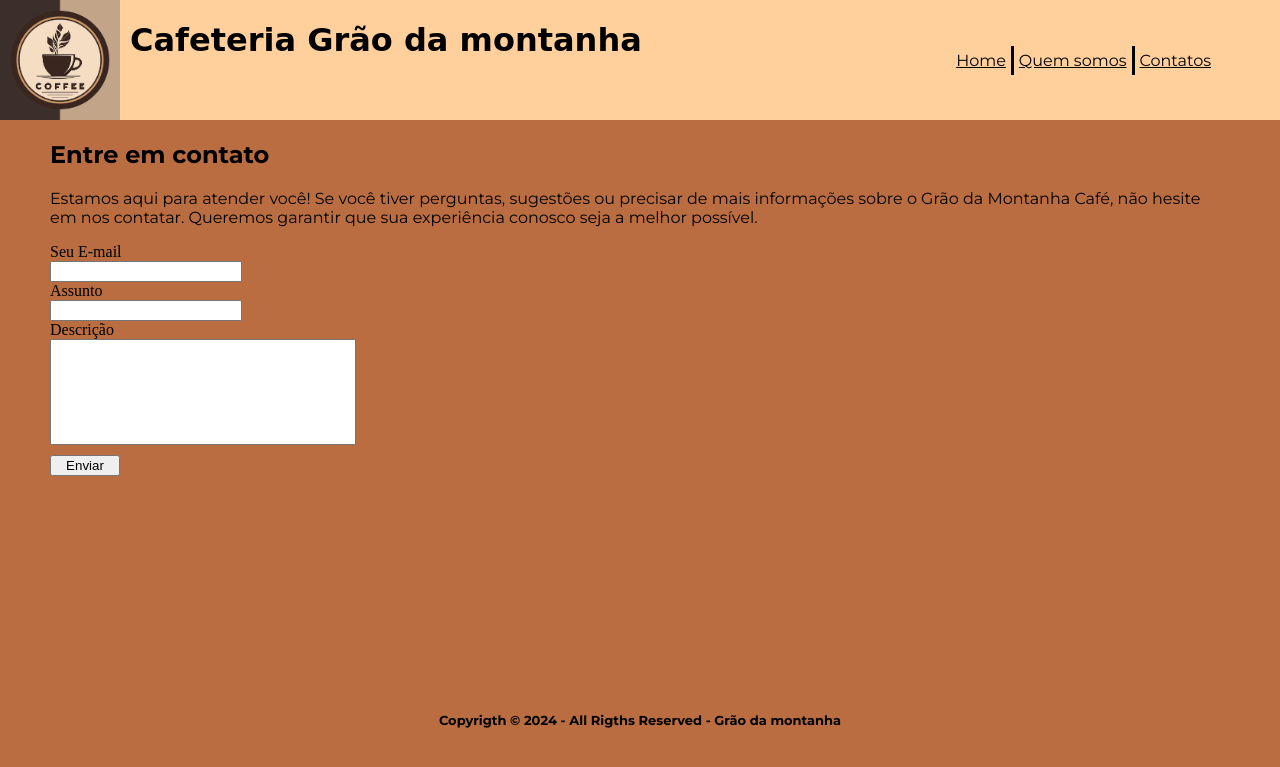
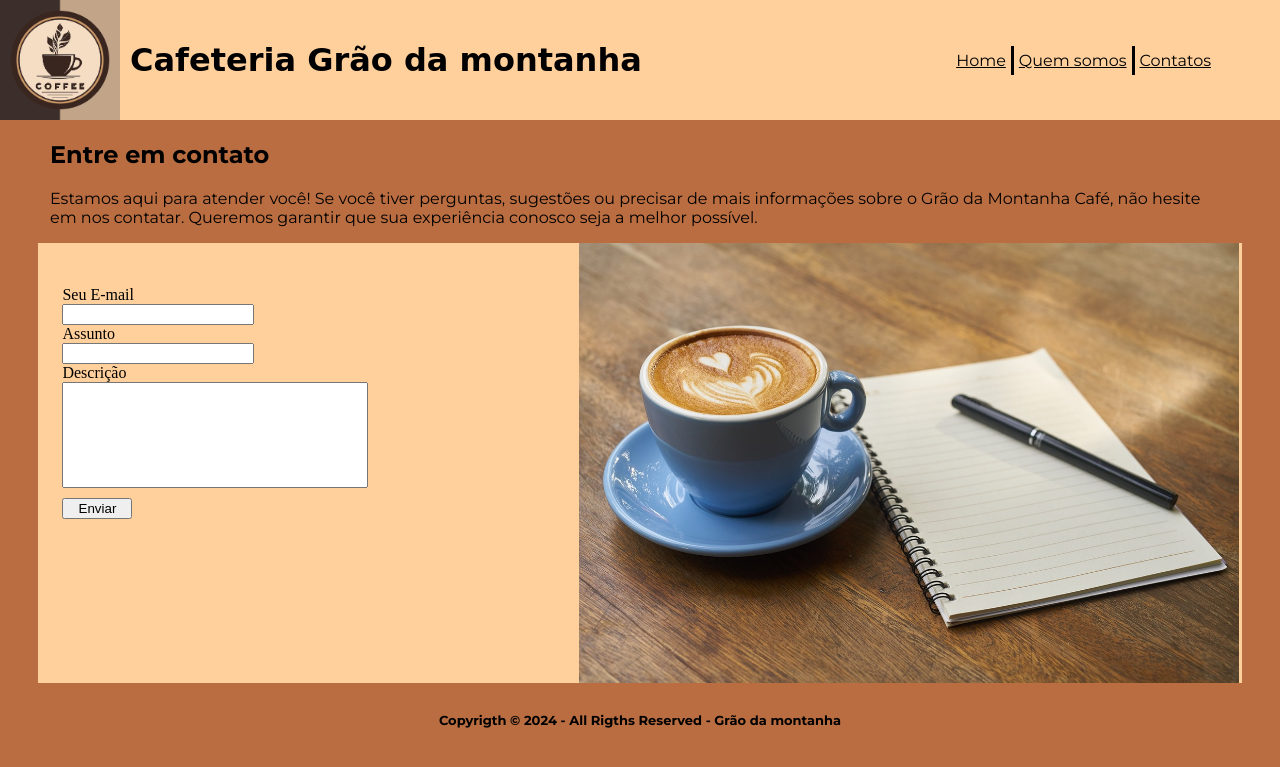
Before and after one commit to LucasAraujo1016/DevWeb, a Python web app: template atividade_1/templates/contato.html in a window 1280 px wide. Shown: the top 767 px of the page. Run offline with Jinja, Linux system fonts and the light colour scheme; the template is opened without the code that fills it, so the values that code supplies are empty; some web fonts are replaced.

Commit message:
Correção 'cafenome' no Header

```diff
--- a/atividade_1/static/contato.css
+++ b/atividade_1/static/contato.css
@@ -38,8 +38,11 @@ p, h1 {
 }
 
 .cafenome {
+    display: flex;
     width: 100%;
     padding-left: 10px;
+    text-align: center;
+    align-items: center;
     font-family: "Playwrite CU", cursive;
 }
 
@@ -73,21 +76,15 @@ p, h1 {
     margin-inline: 50px;
 }
 
-.copyrigth {
-    display: flex;
-    justify-content: center;
-    align-items: center;
-    font-size: small;
-    text-align: center;
-}
-
 .form {
     display: flex;
     flex-direction: column;
-    width: 15%;
-    padding-left: 50px;
-    margin: 0;
-    border: black;
+    max-width: 70vw;
+    width: 15vw;
+    margin-inline: 2%;
+    padding-bottom: 10%;
+    text-align: left;
+    justify-content: center;
 }
 
 .inputdesc {
@@ -102,3 +99,27 @@ p, h1 {
     width: 70px;
     text-align: center;
 }
+
+.entrecontato {
+    display: flex;
+    flex-direction: row;
+    background-color: #FFCF9C;
+    margin-inline: 3%;
+    max-height: 75vh;
+}
+
+.entrecontato > img {
+    display: flex;
+    justify-content: right;
+    width: auto;
+    height: 55vh;
+    margin-inline: 25%;
+}
+
+.copyrigth {
+    display: flex;
+    justify-content: center;
+    align-items: center;
+    font-size: small;
+    text-align: center;
+}
--- a/atividade_1/static/home.css
+++ b/atividade_1/static/home.css
@@ -40,6 +40,8 @@ p, h1 {
     display: flex;
     width: 100%;
     padding-left: 10px;
+    text-align: center;
+    align-items: center;
     font-family: "Playwrite CU", cursive;
 }
 
--- a/atividade_1/templates/contato.html
+++ b/atividade_1/templates/contato.html
@@ -29,7 +29,7 @@
                 <p class="descriçao">Estamos aqui para atender você! Se você tiver perguntas, sugestões ou precisar de mais informações sobre o Grão da Montanha Café, não hesite em nos contatar. Queremos garantir que sua experiência conosco seja a melhor possível.</p>
             </article>
         </section>
-        <section>
+        <section class="entrecontato">
             <form class="form" action="">
                 <label for="email">Seu E-mail</label>
                 <input type="email" id="email" name="email">
@@ -40,7 +40,8 @@
                 </textarea>
                 <button class="botao" type="button" onclick="alert('Obrigado pela preferência!!!')" >Enviar</button>
             </form>
-        </section>
+            <img src="/atividade_1/static/Imagens_atividade_1/agradecimento.jpg" alt="https://pixabay.com/pt/photos/café-caneta-caderno-2306471/">
+        <section>
     </main>
     <footer>
         <h1 class="copyrigth">Copyrigth © 2024 - All Rigths Reserved - Grão da montanha</h1>
--- a/atividade_1/templates/sobre.html
+++ b/atividade_1/templates/sobre.html
@@ -31,7 +31,7 @@
             <section>
                 <h1 class="sobre">Motivos para visitar</h1>
                 <article class="motivos">
-                    <div class="grãocafé">
+                    <div class="motivos2">
                         <div class="imagem">
                             <p><b>Café de Alta Qualidade:</b> Desfrute de uma seleção de cafés preparados com grãos selecionados das melhores plantações.</p>
                             <img src="/atividade_1/static/Imagens_atividade_1/grão_café.jpg" alt="https://pixabay.com/pt/photos/café-grãos-de-café-aroma-assado-4591159/" alt="https://pixabay.com/pt/photos/café-grãos-de-café-aroma-assado-4591159/">
```
Also changed, not shown: atividade_1/static/sobre.css (+5 -4 lines), atividade_1/static/Imagens_atividade_1/agradecimento.jpg (added).
